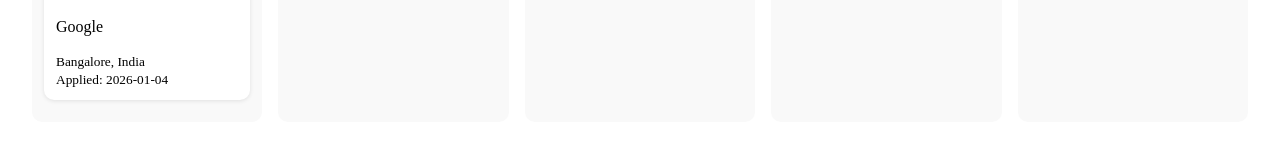
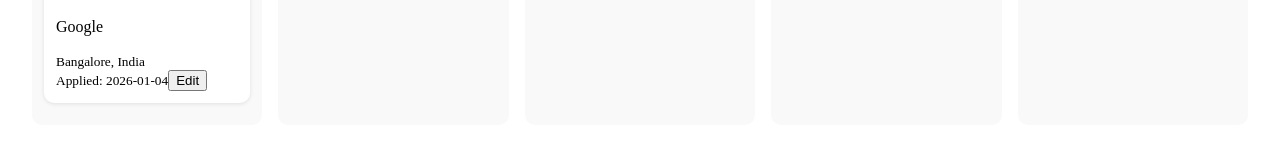
Before and after one commit to Shivadeep-Kathail/careerly-job-tracker, a React (Vite) app: page / in a window 1280 px wide. Shown: the part 179-322 px from the top of the page. Built offline with nearby package versions, Linux system fonts and the light colour scheme.

Commit message:
feat: implement edit job flow with reusable modal and status updates

```diff
--- a/src/App.jsx
+++ b/src/App.jsx
@@ -2,8 +2,8 @@
 import Board from "./components/board";
 
 function App() {
-  const { jobs, addJob } = useJobs();
-  return <Board jobs={jobs} addJob={addJob} />;
+  const { jobs, addJob, updateJob } = useJobs();
+  return <Board jobs={jobs} addJob={addJob} updateJob={updateJob} />;
 }
 
 export default App;
--- a/src/components/board.jsx
+++ b/src/components/board.jsx
@@ -3,25 +3,41 @@
 import { COLUMNS } from "../data/columns";
 import { useState } from "react";
 
-const Board = ({ jobs, addJob }) => {
+const Board = ({ jobs, addJob, updateJob }) => {
+  const [jobToEdit, setJobToEdit] = useState(null);
   const [isJobModalOpen, setIsJobModalOpen] = useState(false);
+
+  const handleEditJob = (job) => {
+    setJobToEdit(job);
+    setIsJobModalOpen(true);
+  };
+
+  const handleCloseModal = () => {
+    setIsJobModalOpen(false);
+    setJobToEdit(null);
+  };
 
   return (
     <>
-      <button onClick={() => setIsJobModalOpen(true)}>
-        + Add Job
-      </button>
+      <button onClick={() => setIsJobModalOpen(true)}>+ Add Job</button>
 
       <div style={{ display: "flex", gap: "16px", padding: "24px" }}>
         {COLUMNS.map((column) => (
-          <Column key={column.id} column={column} jobs={jobs} />
+          <Column
+            key={column.id}
+            column={column}
+            jobs={jobs}
+            onEditJob={handleEditJob}
+          />
         ))}
       </div>
 
       <JobModal
         isOpen={isJobModalOpen}
-        onClose={() => setIsJobModalOpen(false)}
+        onClose={handleCloseModal}
         addJob={addJob}
+        updateJob={updateJob}
+        jobToEdit={jobToEdit}
       />
     </>
   );
--- a/src/components/column.jsx
+++ b/src/components/column.jsx
@@ -1,6 +1,6 @@
 import JobCard from "./jobCard";
 
-const Column = ({ column, jobs }) => {
+const Column = ({ column, jobs, onEditJob }) => {
   const filteredJobs = jobs.filter(
     (job) => job.status === column.id
   );
@@ -17,7 +17,7 @@
       >
         <h3>{column.title}</h3>
         {filteredJobs.map((job) => (
-          <JobCard key={job.id} job={job} />
+          <JobCard key={job.id} job={job} onEdit={() => onEditJob(job)} />
         ))}
       </div>
     </>
--- a/src/components/jobCard.jsx
+++ b/src/components/jobCard.jsx
@@ -1,4 +1,4 @@
-const JobCard = ({job}) => {
+const JobCard = ({job, onEdit}) => {
   return (
     <>
       <div
@@ -15,6 +15,7 @@
         <small>{job.location}</small>
         <br />
         <small>Applied: {job.appliedDate}</small>
+        <button onClick={onEdit}>Edit</button>
       </div>
     </>
   );
--- a/src/components/jobModal.jsx
+++ b/src/components/jobModal.jsx
@@ -1,7 +1,7 @@
-import { useState } from "react";
+import { useEffect, useState } from "react";
 import Modal from "./modal";
 
-const JobModal = ({ isOpen, onClose, addJob }) => {
+const JobModal = ({ isOpen, onClose, addJob, updateJob, jobToEdit }) => {
   const [role, setRole] = useState("");
   const [company, setCompany] = useState("");
   const [location, setLocation] = useState("");
@@ -13,7 +13,19 @@
   const handleSubmit = (e) => {
     e.preventDefault();
 
-    const newJob = {
+    if (jobToEdit) {
+      updateJob({
+        ...jobToEdit,
+        role,
+        company,
+        location,
+        link,
+        appliedDate: date,
+        status,
+        notes,
+      });
+    } else {
+      addJob({
         id: crypto.randomUUID(),
         role,
         company,
@@ -22,30 +34,45 @@
         appliedDate: date,
         status,
         notes,
+      });
+    }
+
+    onClose();
   };
 
-    addJob(newJob);
+  useEffect(() => {
+  if (!isOpen) return;
 
-    // close modal
-    onClose();
-
-    // reset form
+  if (jobToEdit) {
+    // eslint-disable-next-line react-hooks/set-state-in-effect
+    setRole(jobToEdit.role);
+    setCompany(jobToEdit.company);
+    setLocation(jobToEdit.location);
+    setLink(jobToEdit.link || "");
+    setDate(jobToEdit.appliedDate);
+    setStatus(jobToEdit.status);
+    setNotes(jobToEdit.notes || "");
+  } else {
     setRole("");
     setCompany("");
     setLocation("");
     setLink("");
+    setDate(new Date().toISOString().split("T")[0]);
+    setStatus("wishlist");
     setNotes("");
-    setStatus("wishlist");
-    setDate(new Date().toISOString().split("T")[0]);
-  };
+  }
+}, [jobToEdit, isOpen]);
+
 
   return (
     <Modal isOpen={isOpen} onClose={onClose}>
-      <h3>Add Job Application</h3>
+      <h3>{jobToEdit ? "Edit Job Application" : "Add Job Application"}</h3>
       <form onSubmit={handleSubmit}>
         <div>
           <div>
-            <label>Job Title <small>*</small></label>
+            <label>
+              Job Title <small>*</small>
+            </label>
           </div>
           <div>
             <input
@@ -60,7 +87,9 @@
 
         <div>
           <div>
-            <label>Company Name <small>*</small></label>
+            <label>
+              Company Name <small>*</small>
+            </label>
           </div>
           <div>
             <input
@@ -75,7 +104,9 @@
 
         <div>
           <div>
-            <label>Location <small>*</small></label>
+            <label>
+              Location <small>*</small>
+            </label>
           </div>
           <div>
             <input
@@ -138,7 +169,8 @@
           <button type="button" onClick={onClose}>
             Cancel
           </button>
-          <button type="submit">Add Job</button>
+          <button type="submit"> {jobToEdit ? "Save Changes" : "Add Job"} </button>
+
         </div>
       </form>
     </Modal>
--- a/src/hooks/useJobs.js
+++ b/src/hooks/useJobs.js
@@ -10,9 +10,15 @@
     }
 
     //UPDATE
-    const updateJob=(id, updatedJobData ) =>{
-        setJobs((prev) => prev.map((job)=> job.id===id? {...job, ...updatedJobData}:job))
-    }
+    const updateJob = (updatedJob) => {
+        console.log("updateJob called with:", updatedJob);
+  setJobs((prevJobs) =>
+    prevJobs.map((job) =>
+      job.id === updatedJob.id ? updatedJob : job
+    )
+  );
+};
+
 
     //DELETE
     const deleteJob=(id) => {
```
Lines whose indentation alone changed are shown as unchanged.
